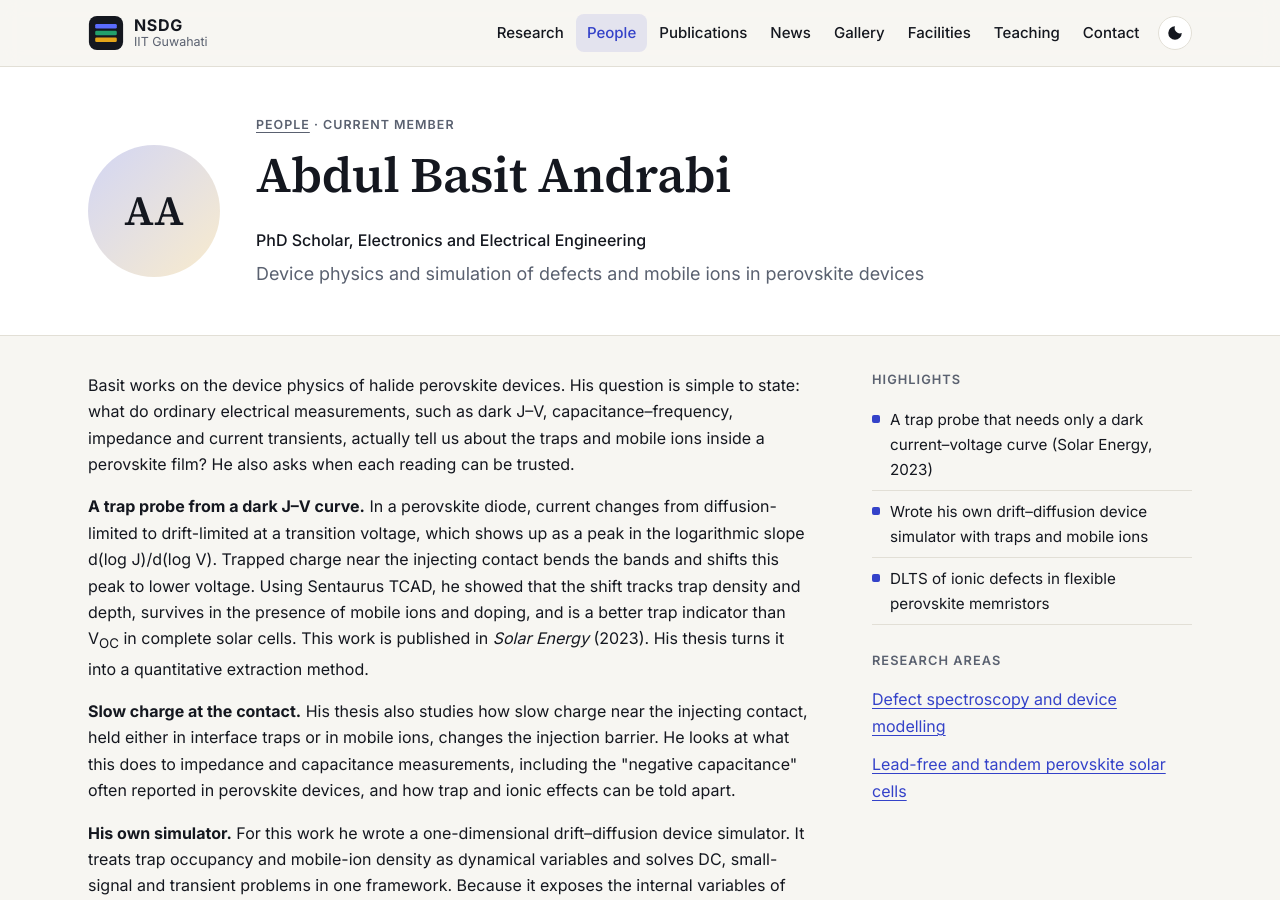
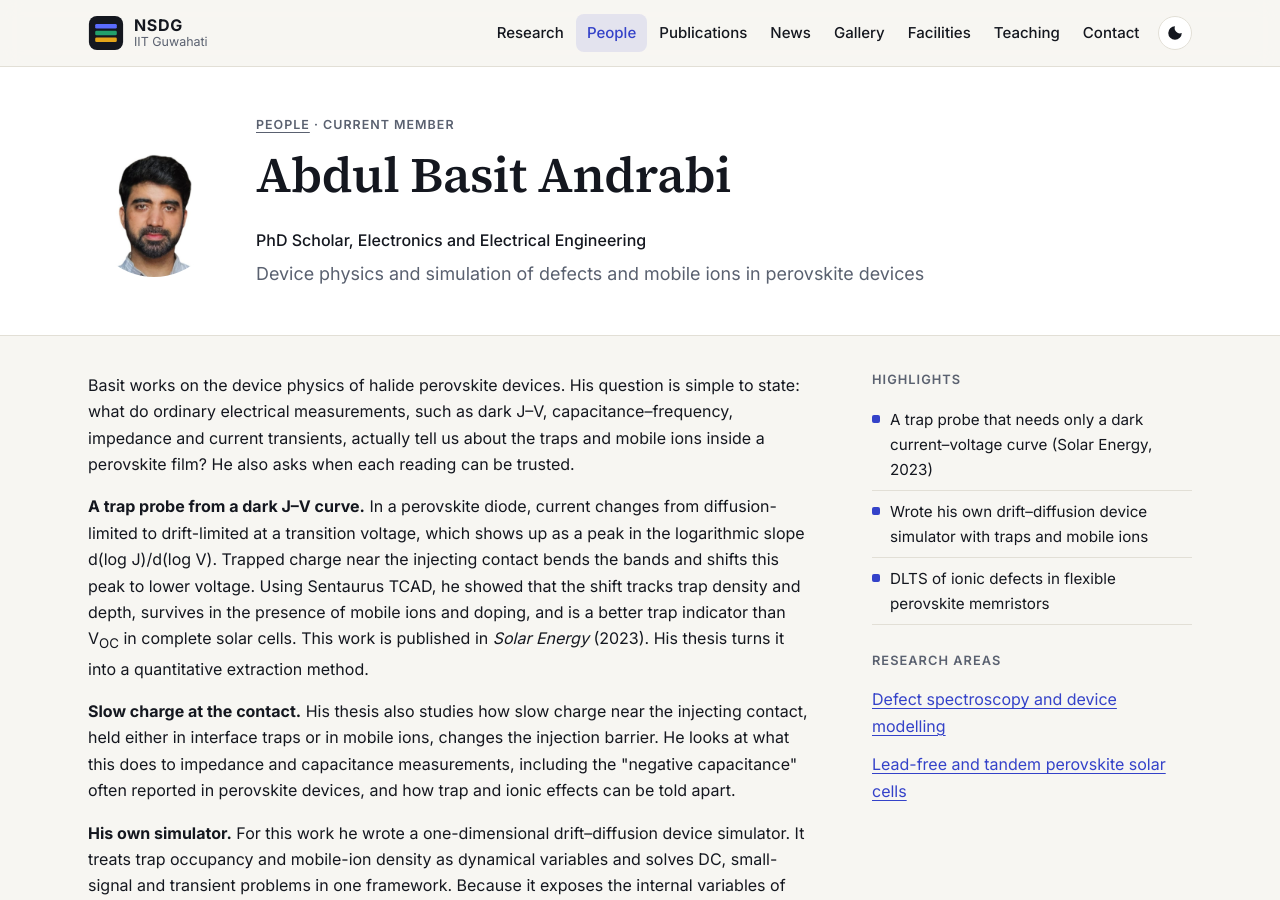
Before and after one commit to nsdg-iitg/nsdg-iitg.github.io, a Jekyll site: the page built from _people/abdul-basit-andrabi.md, in a window 1280 px wide and 900 px high. Built offline with Jekyll 4.4.1, drawn with Linux system fonts in a browser that asks for light colours.

Commit message:
Add Basit's photo
Co-Authored-By: Claude Opus 5.5 <noreply@anthropic.com>
Claude-Session: https://claude.ai/code/session_01EapaZWnTPPxRbekD6z5EQ4

```diff
--- a/_people/abdul-basit-andrabi.md
+++ b/_people/abdul-basit-andrabi.md
@@ -1,5 +1,6 @@
 ---
 name: "Abdul Basit Andrabi"
+photo: /assets/img/people/abdul-basit-andrabi.jpg
 role: "PhD Scholar, Electronics and Electrical Engineering"
 category: current
 order: 3
```
Also changed, not shown: assets/img/people/abdul-basit-andrabi.jpg (added).
